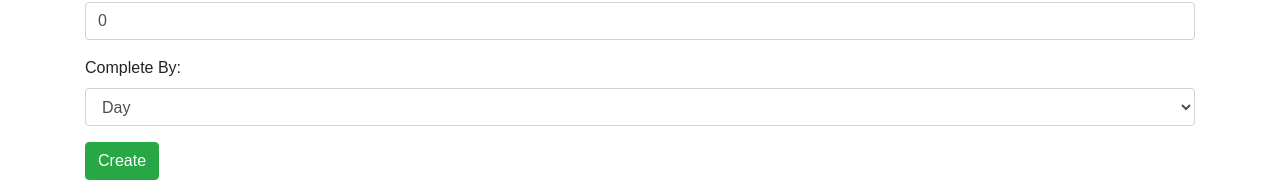
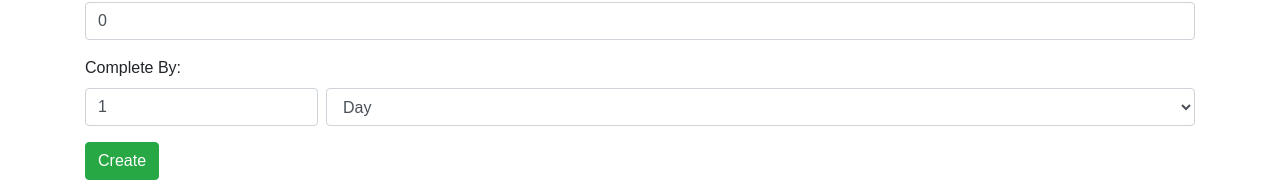
Before and after one commit to Mechasparrow/repeatic, a React (Create React App) app: page /new-task in a window 1280 px wide. Shown: the part 468-650 px from the top of the page. Built offline with nearby package versions, Linux system fonts and the light colour scheme.

Commit message:
Added ability to specify duration solidified

```diff
--- a/src/components/NewTask.css
+++ b/src/components/NewTask.css
@@ -0,0 +1,9 @@
+.time-length-input {
+  width: auto !important;
+  margin-right: 4px;
+}
+
+.duration-input {
+  width: auto !important;
+  margin-left: 4px;
+}
--- a/src/components/NewTask.js
+++ b/src/components/NewTask.js
@@ -29,24 +29,26 @@ class NewTask extends Component {
     this.renderDeadlineOptions = this.renderDeadlineOptions.bind(this);
 
     let starting_duration = DURATIONS.DAY;
+    let starting_time_length = 1;
 
     this.state = {
       task_created: false,
-      tempTask: new Task("", this.props.categories[0], 0, this.parseDeadline(starting_duration)),
-      deadline: starting_duration
+      tempTask: new Task("", this.props.categories[0], 0, this.parseDeadline(starting_duration, starting_time_length)),
+      deadline: starting_duration,
+      time_length: starting_time_length
     };
 
   }
 
-  parseDeadline(deadline_constant) {
+  parseDeadline(deadline_constant, time_length) {
 
     var right_now = moment();
 
     switch(deadline_constant) {
       case DURATIONS.DAY:
-        return right_now.add(1, 'day');
+        return right_now.add(time_length, 'day');
       case DURATIONS.HOUR:
-        return right_now.add(1, 'hour');
+        return right_now.add(time_length, 'hour');
       default:
         return right_now;
     }
@@ -58,16 +60,15 @@ class NewTask extends Component {
 
     var theTask = this.state.tempTask;
     var deadline = this.state.deadline;
+    var time_length = this.state.time_length;
 
-    if (name === "deadline") {
+    if (name === "time_length") {
+      if (value >= 1) {
+          time_length = value;
+      }
+    } else if (name === "deadline") {
       deadline = value;
-
-      var deadline_moment = this.parseDeadline(value);
-      console.log(deadline_moment);
-      theTask['completeBy'] = deadline_moment;
-    }
-
-    if (name === "xp") {
+    }else if (name === "xp") {
       if (parseInt(value, 10) >= 0) {
         theTask[name] = value;
       }
@@ -75,10 +76,16 @@ class NewTask extends Component {
       theTask[name] = value;
     }
 
+
+    var deadline_moment = this.parseDeadline(deadline, time_length);
+    console.log(deadline_moment);
+    theTask['completeBy'] = deadline_moment;
+
     this.setState({
       ...this.state,
       tempTask: theTask,
-      deadline: deadline
+      deadline: deadline,
+      time_length: time_length
     });
   }
 
@@ -99,11 +106,18 @@ class NewTask extends Component {
   renderDeadlineOptions() {
     var deadline_option_values = _.keys(DURATIONS);
 
+    var multiple = (this.state.time_length > 1);
+
     console.log(deadline_option_values);
 
     const prettier_option = (constant) => {
       var split_constant = _.clone(constant).toLowerCase().split("");
       split_constant[0] = split_constant[0].toUpperCase();
+
+      if (multiple) {
+        split_constant.push('s');
+      }
+
       var constant = split_constant.join("");
 
       return constant;
@@ -176,9 +190,13 @@ class NewTask extends Component {
 
           <div className = "form-group">
             <label>Complete By: </label>
-            <select name = "deadline" value = {this.state.deadline} onChange = {this.handleInputChange} className = "form-control">
-              {this.renderDeadlineOptions()}
-            </select>
+            <br/>
+            <div className = "d-flex">
+              <input className = "form-control flex-shrink-1 time-length-input" value = {this.state.time_length} type = "number" name = "time_length" onChange ={this.handleInputChange}/>
+              <select name = "deadline" value = {this.state.deadline} onChange = {this.handleInputChange} className = "form-control flex-grow-1 duration-input">
+                {this.renderDeadlineOptions()}
+              </select>
+            </div>
           </div>
 
           <button onClick={this.createTask} className="btn btn-success">
```
